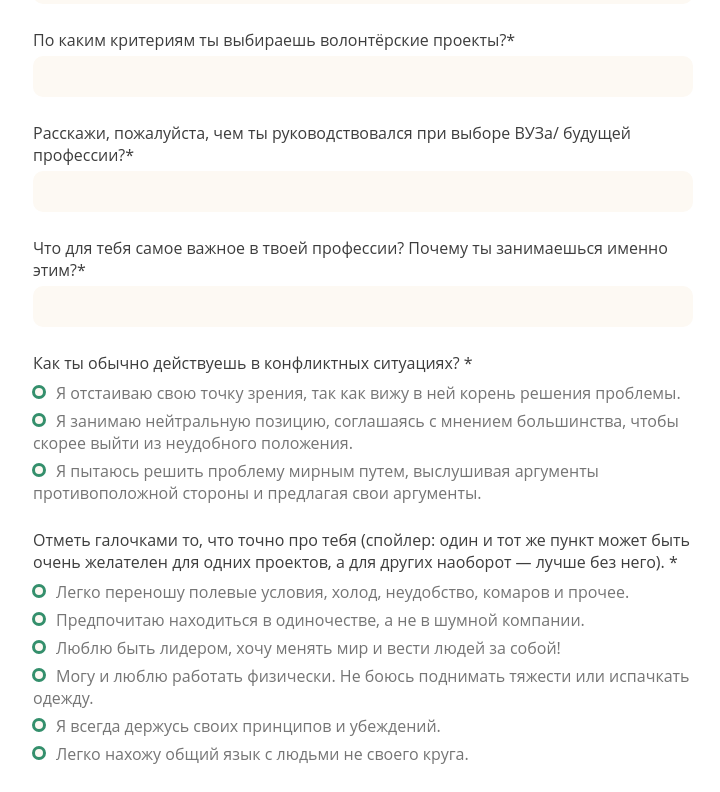
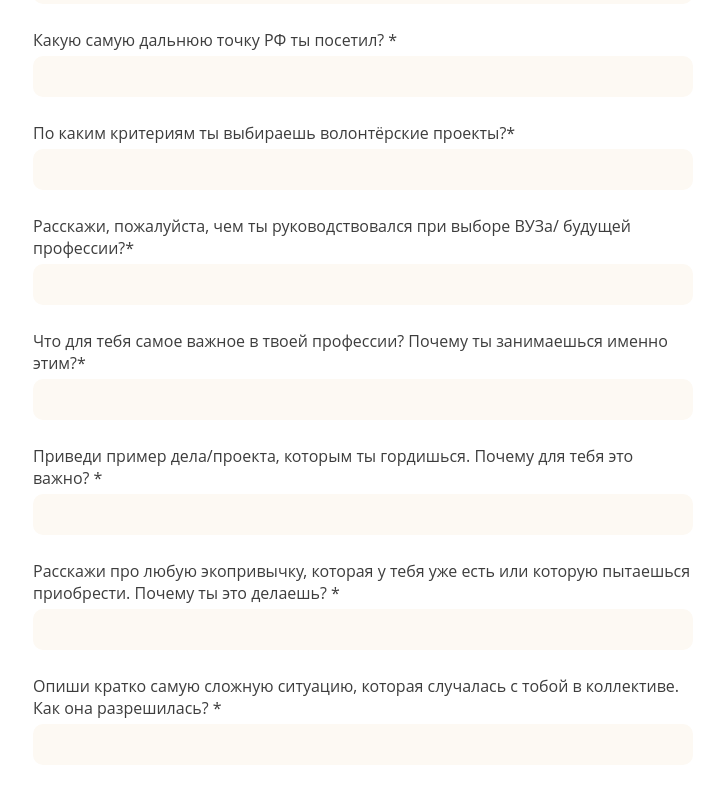
Before and after one commit to ShmatEugene/wildhack-frontend, a React (Create React App) app: page / in a window 1280 px wide. Shown: the part 900-1692 px from the top of the page, without its empty margins (7-727 px from the left). Built offline with nearby package versions, Linux system fonts and the light colour scheme.

Commit message:
add fields to application

```diff
--- a/src/components/ApplyForAPass/ApplyForAPass.js
+++ b/src/components/ApplyForAPass/ApplyForAPass.js
@@ -70,6 +70,20 @@ function createFormControls() {
         required: { active: true, errorMessage: 'Обязатльное поле' },
       },
     },
+    travelExperience: {
+      ...defaultControl,
+      label: 'Какую самую дальнюю точку РФ ты посетил? *',
+      validation: {
+        required: { active: true, errorMessage: 'Обязатльное поле' },
+      },
+    },
+    travelExperience: {
+      ...defaultControl,
+      label: 'Какую самую дальнюю точку РФ ты посетил? *',
+      validation: {
+        required: { active: true, errorMessage: 'Обязатльное поле' },
+      },
+    },
     yourCriteries: {
       ...defaultControl,
       label: 'По каким критериям ты выбираешь волонтёрские проекты?*',
@@ -87,6 +101,29 @@ function createFormControls() {
     mostImportantThing: {
       ...defaultControl,
       label: 'Что для тебя самое важное в твоей профессии? Почему ты занимаешься именно этим?*',
+      validation: {
+        required: { active: true, errorMessage: 'Обязатльное поле' },
+      },
+    },
+    thingYouProudOf: {
+      ...defaultControl,
+      label: 'Приведи пример дела/проекта, которым ты гордишься. Почему для тебя это важно? *',
+      validation: {
+        required: { active: true, errorMessage: 'Обязатльное поле' },
+      },
+    },
+    ecoHabit: {
+      ...defaultControl,
+      label:
+        'Расскажи про любую экопривычку, которая у тебя уже есть или которую пытаешься приобрести. Почему ты это делаешь? *',
+      validation: {
+        required: { active: true, errorMessage: 'Обязатльное поле' },
+      },
+    },
+    harSituation: {
+      ...defaultControl,
+      label:
+        'Опиши кратко самую сложную ситуацию, которая случалась с тобой в коллективе. Как она разрешилась? *',
       validation: {
         required: { active: true, errorMessage: 'Обязатльное поле' },
       },
```
